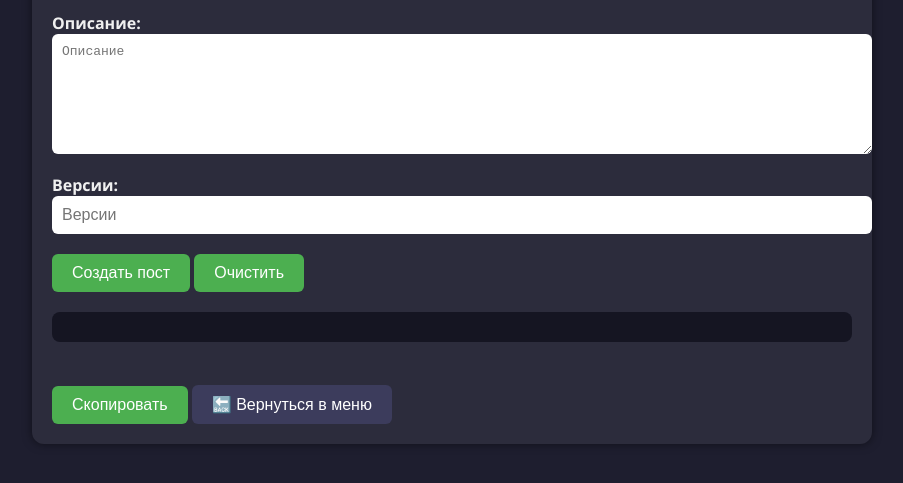
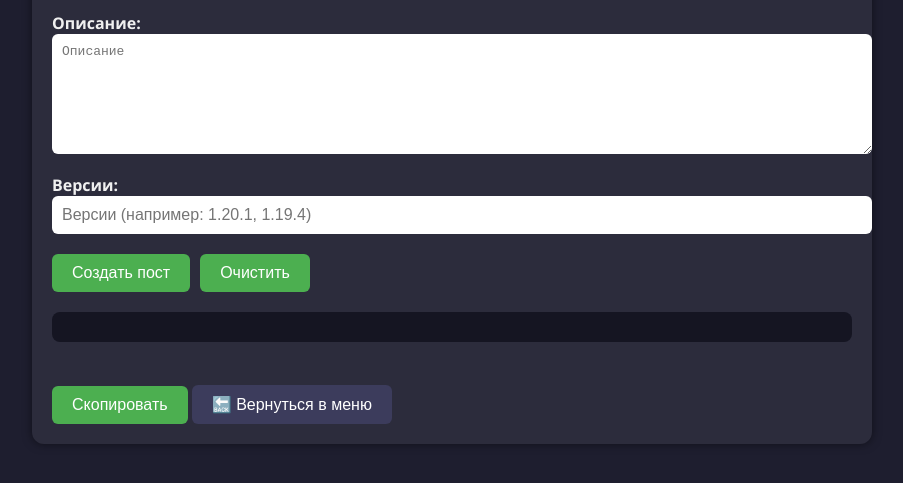
Before and after one commit to darkniten/TelegramPoster, a plain HTML site: page frontend/minecraft_texture.html in a window 1280 px wide. Shown: the part 197-680 px from the top of the page, without its empty margins (188-1091 px from the left). Drawn offline with Linux system fonts and the light colour scheme.

Commit message:
Update minecraft_texture.html

```diff
--- a/frontend/minecraft_texture.html
+++ b/frontend/minecraft_texture.html
@@ -14,6 +14,7 @@
       align-items: center;
       padding: 20px;
     }
+
     .container {
       max-width: 800px;
       width: 100%;
@@ -22,11 +23,13 @@
       padding: 20px;
       box-shadow: 0 0 10px rgba(0,0,0,0.5);
     }
+
     label {
       display: block;
       margin-top: 15px;
       font-weight: bold;
     }
+
     input, textarea {
       width: 100%;
       padding: 10px;
@@ -34,10 +37,12 @@
       border-radius: 6px;
       font-size: 1em;
     }
+
     textarea {
       resize: vertical;
       min-height: 100px;
     }
+
     button {
       margin-top: 20px;
       padding: 10px 20px;
@@ -48,9 +53,11 @@
       border-radius: 6px;
       cursor: pointer;
     }
+
     button:hover {
       background-color: #45a049;
     }
+
     pre {
       background-color: #151522;
       padding: 15px;
@@ -59,16 +66,23 @@
       font-family: monospace;
       margin-top: 20px;
     }
+
     .back-button {
       background-color: #3c3c5c;
       margin-top: 30px;
     }
+
     .back-button:hover {
       background-color: #505073;
     }
 
+    .button-row {
+      display: flex;
+      gap: 10px;
+      flex-wrap: wrap;
+    }
 
-    @media (max-width: 600px) {Add commentMore actions
+    @media (max-width: 600px) {
       h1 {
         font-size: 1.6em;
         text-align: center;
@@ -88,12 +102,12 @@
         font-size: 0.9em;
       }
     }
-
   </style>
 </head>
 <body>
   <div class="container">
     <h1>🍃 Пост: Minecraft Texture Pack</h1>
+
     <label>Название ресурспака:</label>
     <input type="text" id="packName" placeholder="Название ресурспака">
 
@@ -101,10 +115,10 @@
     <textarea id="packDesc" placeholder="Описание"></textarea>
 
     <label>Версии:</label>
-    <input type="text" id="packVersion" placeholder="Версии">
+    <input type="text" id="packVersion" placeholder="Версии (например: 1.20.1, 1.19.4)">
 
     <div class="button-row">
-      <button onclick="generateModPost()">Создать пост</button>
+      <button onclick="generateTexturePost()">Создать пост</button>
       <button onclick="clearFields()">Очистить</button>
     </div>
 
@@ -141,9 +155,7 @@ ${desc}
     }
 
     function clearFields() {
-      const fields = [
-        'packName', 'packDesc', 'packVersion'
-      ];
+      const fields = ['packName', 'packDesc', 'packVersion'];
       fields.forEach(id => document.getElementById(id).value = '');
       document.getElementById('output').innerText = '';
     }
```
